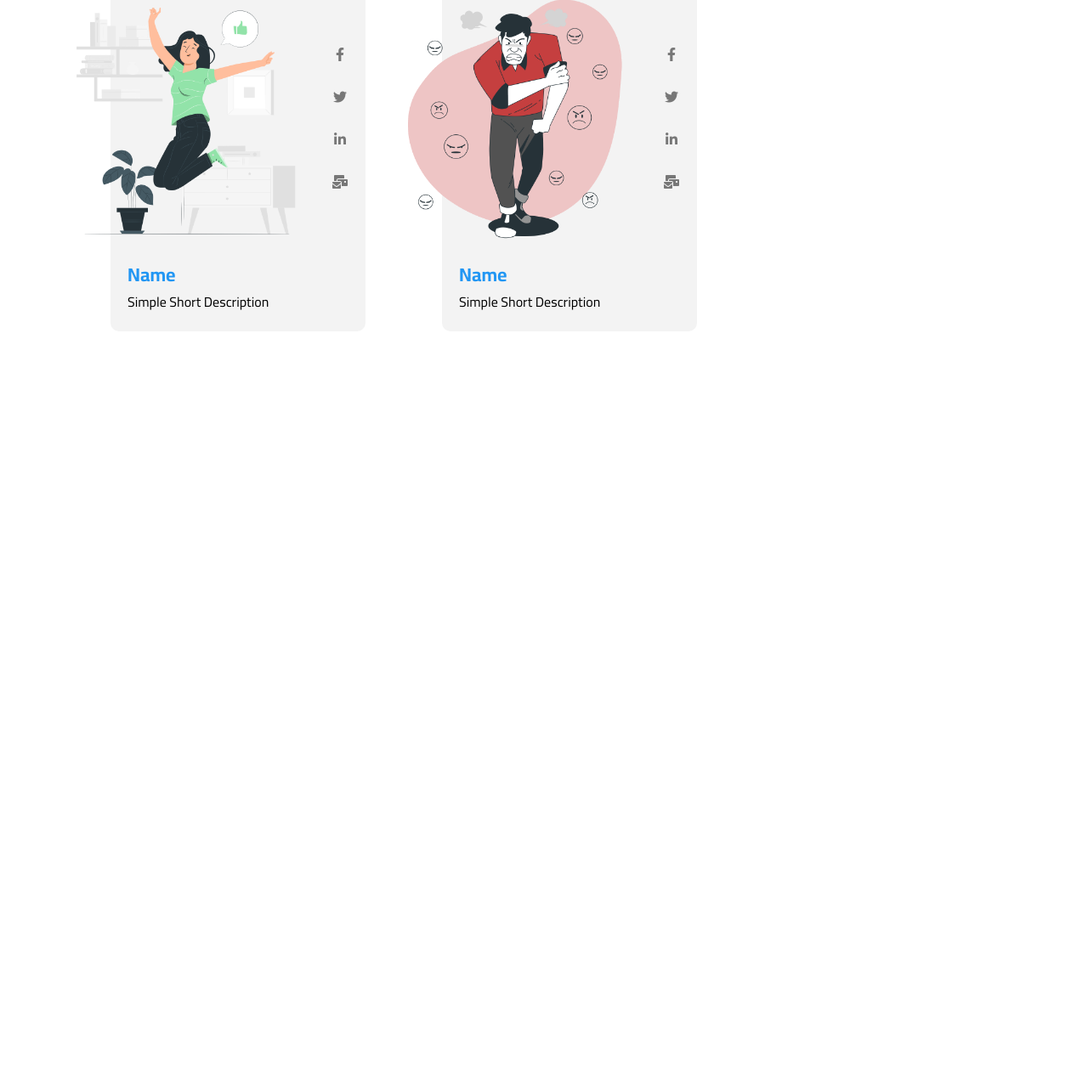
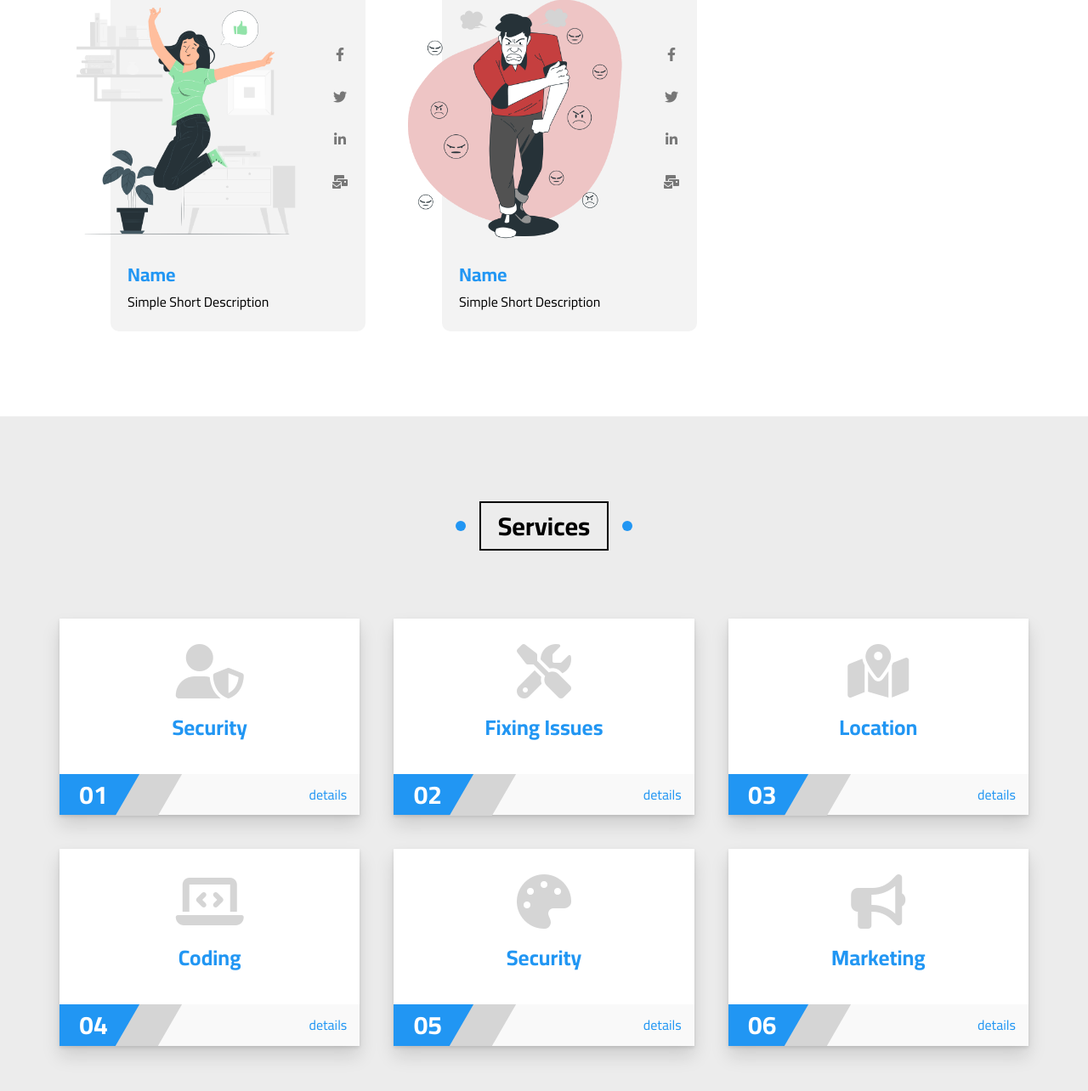
Before and after one commit to rozzh/z-template-3, a plain HTML site: page index.html in a window 1280 px wide. Shown: the part 6180-7464 px from the top of the page at 85% size. Before the commit the page ends 6670 px from the top, so only its background shows below. Drawn offline with Linux system fonts and the light colour scheme.

Commit message:
Services Section done

```diff
--- a/css/main.css
+++ b/css/main.css
@@ -861,6 +861,106 @@ header .links li a i {
 
 /* End Team */
 
+/* Start Services */
+.services {
+  padding-top: var(--main-padding-top, 100px);
+  padding-bottom: var(--main-padding-bottom, 100px);
+  position: relative;
+  background-color: var(--section-background, #ececec);
+}
+
+.services .container {
+  display: grid;
+  grid-template-columns: repeat(auto-fill, minmax(300px, 1fr));
+  gap: 40px;
+}
+
+.services .box {
+  background-color: #fff;
+  box-shadow: 0 12px 20px 0 rgba(0, 0, 0, 0.13), 0 2px 4px 0 rgba(0, 0, 0, 0.12);
+  counter-increment: services;
+  transition: var(--main-transition, 0.3s);
+  position: relative;
+}
+
+.services .box::before {
+  content: "";
+  position: absolute;
+  top: -3px;
+  left: 50%;
+  transform: translateX(-50%);
+  height: 3px;
+  width: 0;
+  background-color: var(--main-color, #2196f3);
+  transition: var(--main-transition, 0.3s);
+}
+
+.services .box:hover {
+  transform: translateY(-10px);
+}
+
+.services .box:hover::before {
+  width: 100%;
+}
+
+.services .box > i {
+  margin: 30px auto 20px;
+  display: block;
+  text-align: center;
+  color: #d5d5d5;
+}
+
+.services .box > h3 {
+  text-transform: capitalize;
+  text-align: center;
+  margin: 20px 0 40px;
+  font-size: 25px;
+  color: var(--main-color, #2196f3);
+}
+
+.services .box .info {
+  padding: 15px;
+  position: relative;
+  background-color: #f9f9f9;
+  text-align: right;
+}
+
+.services .box .info::before {
+  content: "0" counter(services);
+  position: absolute;
+  background-color: var(--main-color, #2196f3);
+  color: #fff;
+  left: 0;
+  top: 0;
+  height: 100%;
+  width: 80px;
+  font-size: 30px;
+  font-weight: bold;
+  display: flex;
+  justify-content: center;
+  align-items: center;
+  /* why padding? for not hide the number with the next layer */
+  padding-right: 15px;
+}
+
+.services .box .info::after {
+  content: "";
+  position: absolute;
+  background-color: #d5d5d5;
+  top: 0;
+  left: 80px;
+  width: 50px;
+  /* height: 100%; */
+  height: calc(100% + 0.4px);
+  transform: skewX(-30deg);
+}
+
+.services .box .info a {
+  color: var(--main-color, #2196f3);
+  text-transform: capitalize;
+}
+/* End Services */
+
 /* Start Animation */
 @keyframes up-and-down {
   0%, 100% {
--- a/index.html
+++ b/index.html
@@ -563,5 +563,67 @@
       </div>
     </section>
     <!-- End Team -->
+
+    <!-- Start Services -->
+    <section class="services" id="services">
+      <h2 class="main-title">Services</h2>
+      <div class="container">
+        <!-- box 1 -->
+        <div class="box">
+          <i class="fas fa-user-shield fa-4x"></i>
+          <h3>security</h3>
+          <div class="info">
+            <a href="#">details</a>
+          </div>
+        </div>
+
+        <!-- box 2 -->
+        <div class="box">
+          <i class="fas fa-tools fa-4x"></i>
+          <h3>fixing issues</h3>
+          <div class="info">
+            <a href="#">details</a>
+          </div>
+        </div>
+
+        <!-- box 3 -->
+        <div class="box">
+          <i class="fas fa-map-marked-alt fa-4x"></i>
+          <h3>location</h3>
+          <div class="info">
+            <a href="#">details</a>
+          </div>
+        </div>
+
+        <!-- box 4 -->
+        <div class="box">
+          <i class="fas fa-laptop-code fa-4x"></i>
+          <h3>coding</h3>
+          <div class="info">
+            <a href="#">details</a>
+          </div>
+        </div>
+
+        <!-- box 5 -->
+        <div class="box">
+          <i class="fas fa-palette fa-4x"></i>
+          <h3>security</h3>
+          <div class="info">
+            <a href="#">details</a>
+          </div>
+        </div>
+
+        <!-- box 6 -->
+        <div class="box">
+          <i class="fas fa-bullhorn fa-4x"></i>
+          <h3>marketing</h3>
+          <div class="info">
+            <a href="#">details</a>
+          </div>
+        </div>
+
+      </div>
+    </section>
+    <!-- End Services -->
   </body>
 </html>
```
